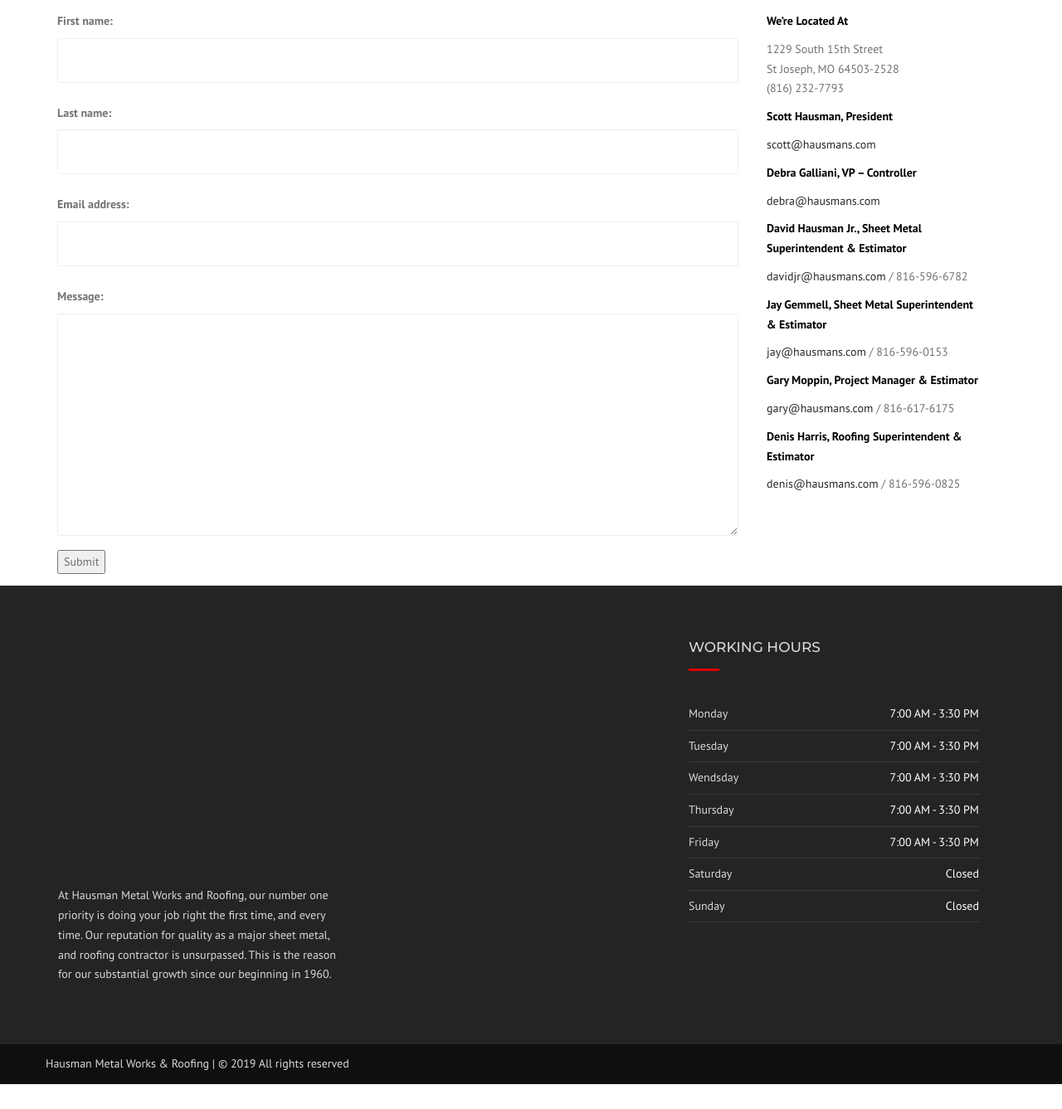
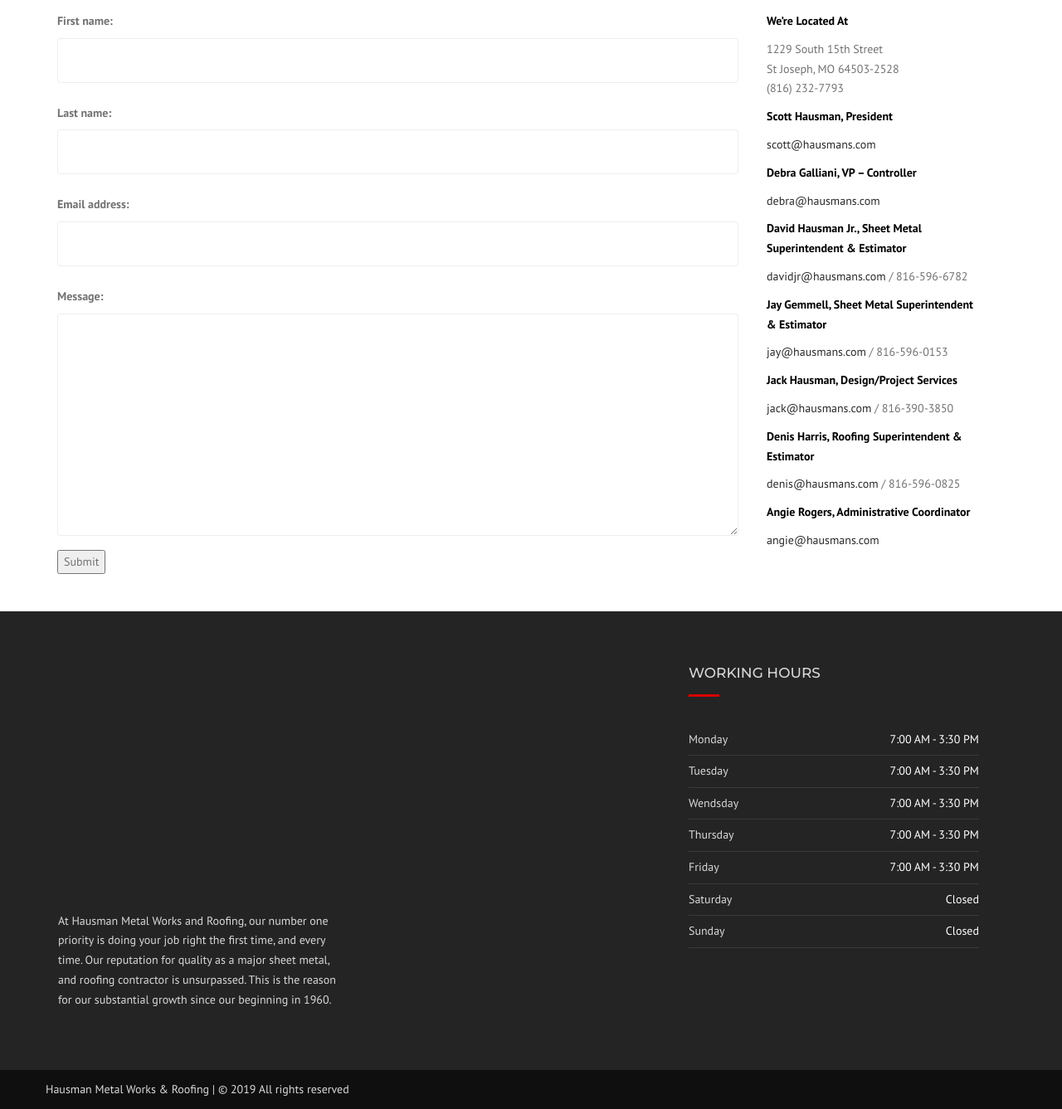
Before and after one commit to averycpawelek/hausmans, a Django app: page /contact-us/ in a window 1280 px wide. Shown: the part 787-2124 px from the top of the page at 83% size. Before the commit the page ends 2094 px from the top, so only its background shows below. Run offline with Django 3.2, Linux system fonts and the light colour scheme; parts of the project's set-up code (start-up, migrations or seed data) failed here and were passed over; some libraries are stand-ins or nearby versions.

Commit message:
updated contact information

```diff
--- a/src/hausmans/templates/public_app/contact_us.html
+++ b/src/hausmans/templates/public_app/contact_us.html
@@ -137,10 +137,12 @@
                                     <p><a href="mailto:davidjr@hausmans.com">davidjr@hausmans.com</a> / 816-596-6782</p>
                                     <p><strong>Jay Gemmell, Sheet Metal Superintendent &amp; Estimator</strong></p>
                                     <p><a href="mailto:jay@hausmans.com">jay@hausmans.com</a> / 816-596-0153</p>
-                                    <p><strong>Gary Moppin, Project Manager &amp; Estimator</strong></p>
-                                    <p><a href="mailto:gary@hausmans.com">gary@hausmans.com</a> / 816-617-6175</p>
+                                    <p><strong>Jack Hausman, Design/Project Services</strong></p>
+                                    <p><a href="mailto:jack@hausmans.com">jack@hausmans.com</a> / 816-390-3850</p>
                                     <p><strong>Denis Harris, Roofing Superintendent &amp; Estimator</strong></p>
                                     <p><a href="mailto:denis@hausmans.com">denis@hausmans.com</a> / 816-596-0825</p>
+                                    <p><strong>Angie Rogers, Administrative Coordinator</strong></p>
+                                    <p><a href="mailto:angie@hausmans.com">angie@hausmans.com</a></p>
                                     <p>&nbsp;</p>
 
                                 </div>
```
